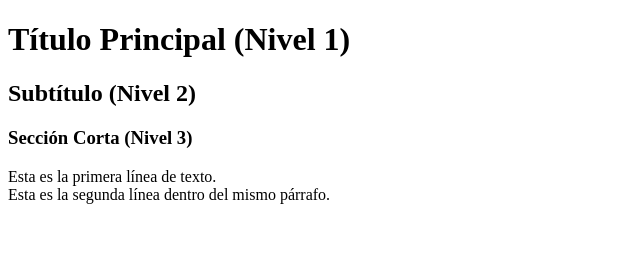
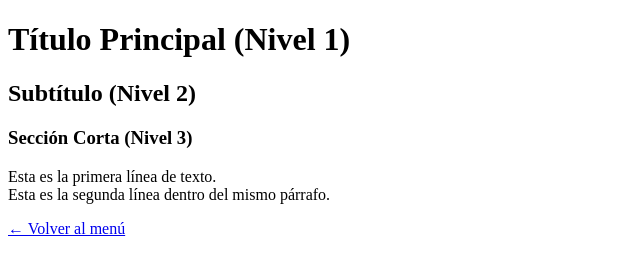
Before and after one commit to eduardovigul503/cuadernillo_html, a plain HTML site: page ejercicio2.html in a window 1280 px wide. Shown: the whole page, without its empty margins (0-640 px from the left). Drawn offline with Linux system fonts and the light colour scheme.

Commit message:
Add link to return to menu in ejercicio2.html

```diff
--- a/ejercicio2.html
+++ b/ejercicio2.html
@@ -9,4 +9,5 @@
     <h3>Sección Corta (Nivel 3)</h3>
     <p>Esta es la primera línea de texto.<br>Esta es la segunda línea dentro del mismo párrafo.</p>
 </body>
+    <p><a href="index.html">← Volver al menú</a></p
 </html>
```
